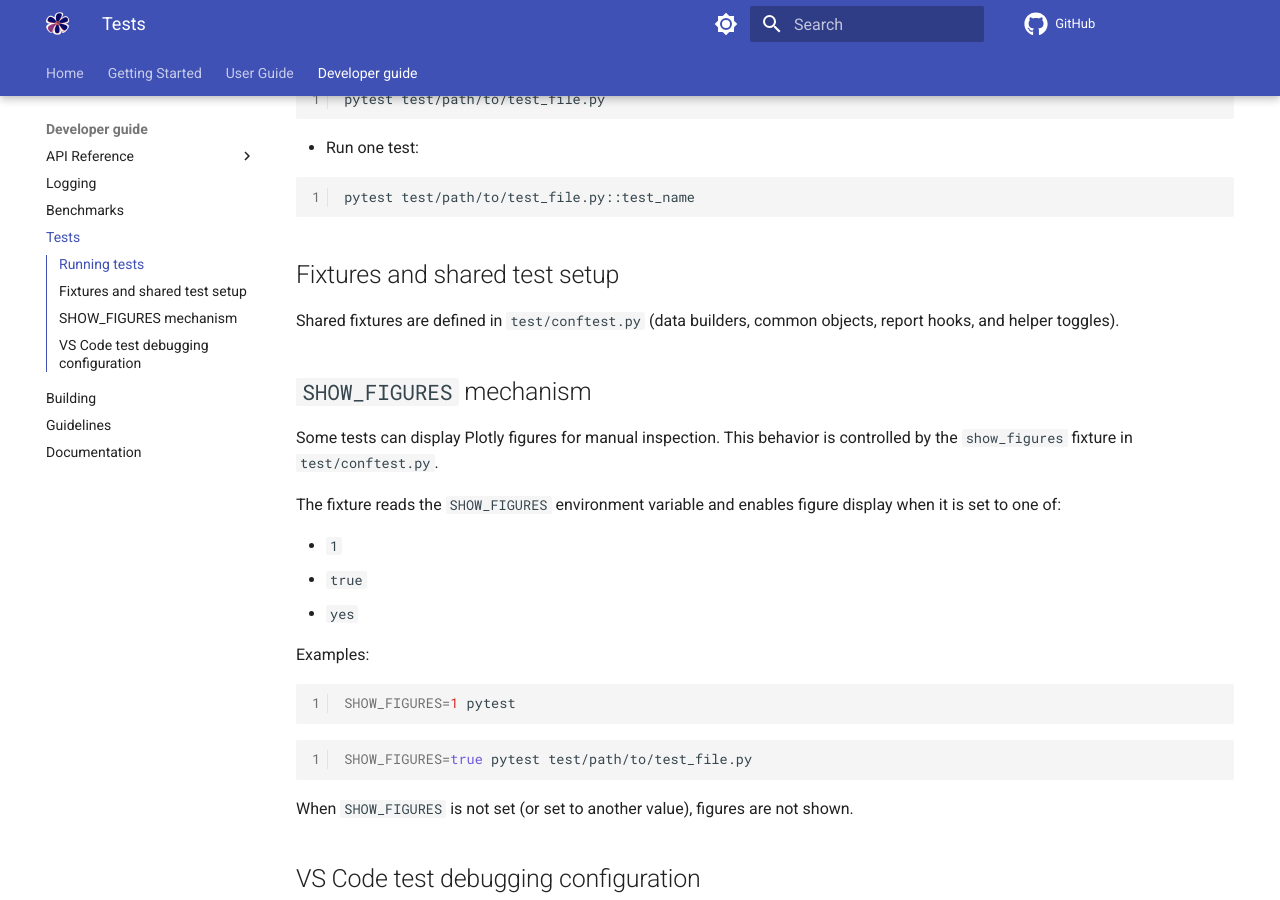
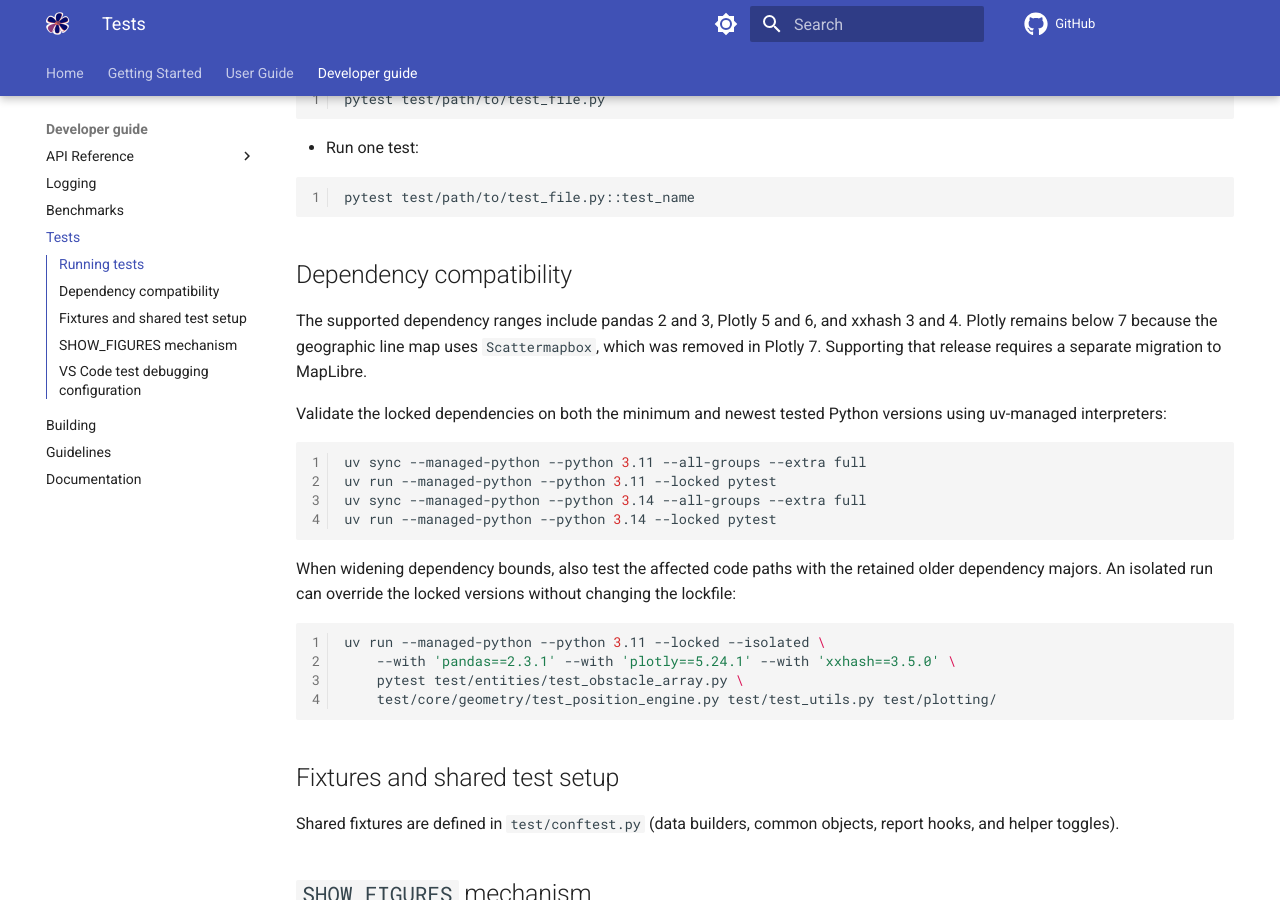
Before and after one commit to phlowers/mechaphlowers, an MkDocs documentation site: the page built from docs/developer_guide/tests.md, in a window 1280 px wide and 900 px high, scrolled down 404 px. Built offline with MkDocs 1.6.1 and Material for MkDocs 9.7.7, drawn with Linux system fonts in a browser that asks for light colours; comment, search, counter and statistics services are not loaded.

Commit message:
update dependencies
Signed-off-by: GOELLER Adrien <adrien.goeller@rte-france.com>

````diff
--- a/docs/developer_guide/tests.md
+++ b/docs/developer_guide/tests.md
@@ -20,6 +20,34 @@ pytest test/path/to/test_file.py
 
 ```bash
 pytest test/path/to/test_file.py::test_name
+```
+
+## Dependency compatibility
+
+The supported dependency ranges include pandas 2 and 3, Plotly 5 and 6,
+and xxhash 3 and 4. Plotly remains below 7 because the geographic line
+map uses `Scattermapbox`, which was removed in Plotly 7. Supporting that
+release requires a separate migration to MapLibre.
+
+Validate the locked dependencies on both the minimum and newest tested
+Python versions using uv-managed interpreters:
+
+```bash
+uv sync --managed-python --python 3.11 --all-groups --extra full
+uv run --managed-python --python 3.11 --locked pytest
+uv sync --managed-python --python 3.14 --all-groups --extra full
+uv run --managed-python --python 3.14 --locked pytest
+```
+
+When widening dependency bounds, also test the affected code paths with
+the retained older dependency majors. An isolated run can override the
+locked versions without changing the lockfile:
+
+```bash
+uv run --managed-python --python 3.11 --locked --isolated \
+    --with 'pandas==2.3.1' --with 'plotly==5.24.1' --with 'xxhash==3.5.0' \
+    pytest test/entities/test_obstacle_array.py \
+    test/core/geometry/test_position_engine.py test/test_utils.py test/plotting/
 ```
 
 ## Fixtures and shared test setup
--- a/pyproject.toml
+++ b/pyproject.toml
@@ -25,13 +25,13 @@ classifiers = [
 requires-python = ">=3.11"
 dependencies = [
     "numpy>=2.2.5,<3",
-    "pandas>=2.3.1,<3",
+    "pandas>=2.3.1,<4",
     "pandera[pandas]>=0.24.0,<1",
-    "plotly>=5.24.1,<6",
+    "plotly>=5.24.1,<7",
     "pyyaml>=6.0.2,<7",
     "pint>=0.25,<1",
     "thermohl>=1.9.2,<2",
-    "xxhash>=3.5.0,<4",
+    "xxhash>=3.5.0,<5",
     "pydantic>=2.10.6,<3",
     "pyproj>=3.7.2,<4",
     # Temporary certifi minimum for the eMudhra/emSign CA incident.
````
Also changed, not shown: 3 other files.
